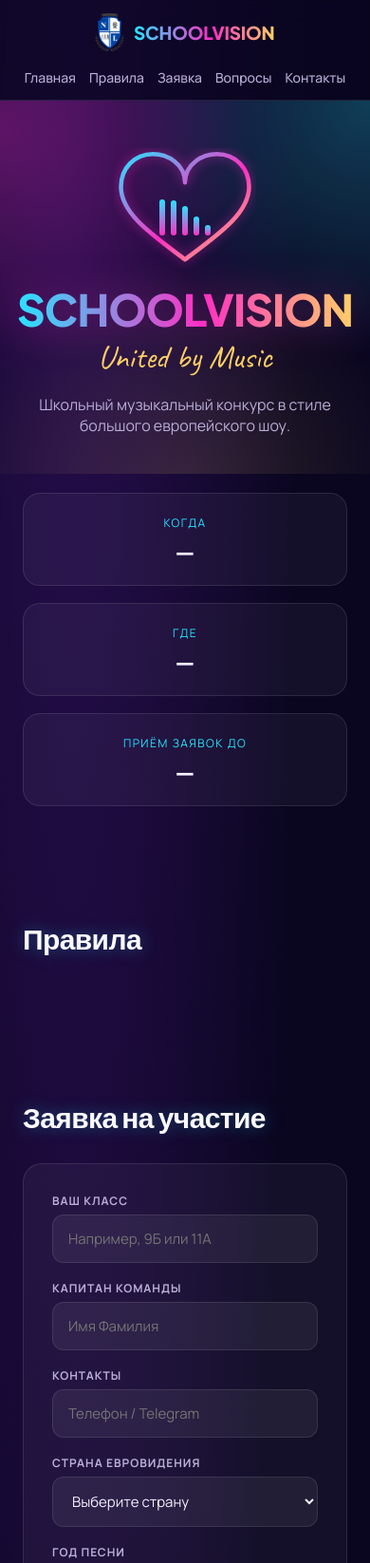
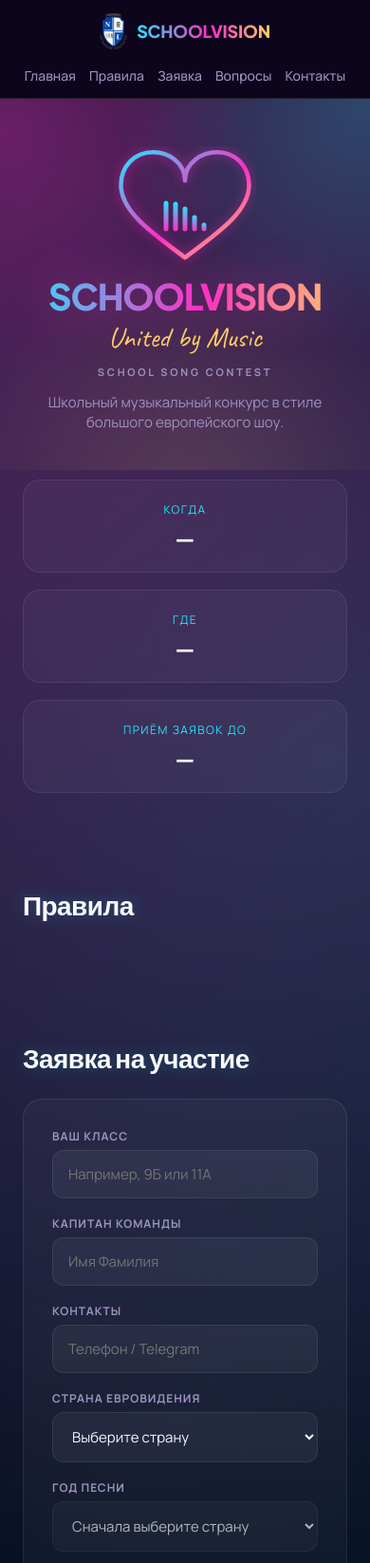
Before and after one commit to alekscripai-lab/html-starter, a website: page schoolvision.html in a window 390 px wide. Shown: the top 1646 px of the page at 95% size. Drawn offline with Linux system fonts and the light colour scheme; no server answers.

```diff
--- a/schoolvision.html
+++ b/schoolvision.html
@@ -11,19 +11,23 @@
   * { box-sizing: border-box; margin: 0; padding: 0; }
 
   :root {
-    --bg-deep: #0a0620;
-    --bg-deep2: #140b30;
-    --bg-panel: rgba(255,255,255,0.045);
-    --border-glow: rgba(255,255,255,0.10);
+    --bg-deep: #050214;
+    --bg-deep2: #09041d;
+    --bg-panel: rgba(255,255,255,0.035);
+    --border-glow: rgba(255,255,255,0.08);
     --neon-magenta: #ff2ec4;
     --neon-cyan: #26e5ff;
     --neon-gold: #ffd166;
-    --text-light: #f4f0ff;
-    --text-dim: #b9aed6;
+    --text-light: #f8f6fc;
+    --text-dim: #9d92be;
   }
 
   html, body {
-    background: radial-gradient(ellipse at 20% -10%, #2a0e52 0%, var(--bg-deep) 55%), var(--bg-deep);
+    background-color: var(--bg-deep);
+    background-image:
+      radial-gradient(circle at 10% 10%, rgba(255, 46, 196, 0.25) 0%, transparent 35%),
+      radial-gradient(circle at 90% 20%, rgba(38, 229, 255, 0.2) 0%, transparent 40%),
+      radial-gradient(circle at 50% 100%, rgba(139, 92, 246, 0.15) 0%, transparent 50%);
     color: var(--text-light);
     font-family: 'Manrope', sans-serif;
     min-height: 100%;
@@ -53,7 +57,7 @@
     align-items: center;
     justify-content: space-between;
     padding: 16px 32px;
-    background: rgba(10, 6, 32, 0.72);
+    background: rgba(5, 2, 20, 0.82);
     backdrop-filter: blur(14px);
     border-bottom: 1px solid var(--border-glow);
     flex-wrap: wrap;
@@ -64,11 +68,10 @@
     display: flex;
     align-items: center;
     gap: 10px;
-    font-size: 20px;
   }
 
   .logo-mark img {
-    max-height: 40px;
+    max-height: 38px;
     width: auto;
     object-fit: contain;
     display: block;
@@ -78,7 +81,7 @@
     font-family: 'Plus Jakarta Sans', sans-serif;
     font-weight: 800;
     letter-spacing: -0.01em;
-    font-size: 19px;
+    font-size: 18px;
     background: linear-gradient(90deg, var(--neon-cyan) 0%, var(--neon-magenta) 55%, var(--neon-gold) 100%);
     -webkit-background-clip: text;
     background-clip: text;
@@ -149,7 +152,7 @@
   /* ---------- HERO ---------- */
   .hero {
     position: relative;
-    padding: 90px 24px 60px;
+    padding: 80px 24px 50px;
     text-align: center;
     overflow: hidden;
   }
@@ -159,9 +162,9 @@
     position: absolute;
     inset: -20%;
     background:
-      radial-gradient(circle at 15% 20%, rgba(255,46,196,0.28), transparent 40%),
-      radial-gradient(circle at 85% 15%, rgba(38,229,255,0.25), transparent 40%),
-      radial-gradient(circle at 50% 90%, rgba(255,209,102,0.14), transparent 45%);
+      radial-gradient(circle at 15% 20%, rgba(255,46,196,0.25), transparent 40%),
+      radial-gradient(circle at 85% 15%, rgba(38,229,255,0.22), transparent 40%),
+      radial-gradient(circle at 50% 90%, rgba(255,209,102,0.12), transparent 45%);
     pointer-events: none;
     z-index: 0;
   }
@@ -172,7 +175,7 @@
     position: relative;
     width: 150px;
     height: 128px;
-    margin: 0 auto 20px;
+    margin: 0 auto 10px;
   }
 
   .hero-svg { width: 100%; height: 100%; display: block; }
@@ -182,31 +185,41 @@
     left: 50%;
     top: 56%;
     transform: translate(-50%, -50%);
-    margin-top: 0;
-  }
-
+  }
+
+  /* Новый стильный заголовок SCHOOLVISION */
   .hero-title {
-    font-size: clamp(46px, 9vw, 92px);
-    line-height: 0.95;
+    font-size: clamp(38px, 8vw, 78px);
+    line-height: 1.05;
     background: linear-gradient(90deg, var(--neon-cyan) 0%, var(--neon-magenta) 55%, var(--neon-gold) 100%);
     -webkit-background-clip: text;
     background-clip: text;
     color: transparent;
-    filter: drop-shadow(0 0 22px rgba(255,46,196,0.35));
+    filter: drop-shadow(0 0 25px rgba(255,46,196,0.35));
+    letter-spacing: -0.03em;
   }
 
   .hero-slogan {
     font-family: 'Caveat', cursive;
-    font-size: 34px;
+    font-size: 30px;
     color: var(--neon-gold);
-    margin-top: 6px;
+    margin-top: 4px;
+  }
+
+  .school-contest-label {
+    font-size: 11px;
+    text-transform: uppercase;
+    letter-spacing: 0.25em;
+    color: var(--text-dim);
+    margin-top: 10px;
+    font-weight: 700;
   }
 
   .hero-sub {
-    margin-top: 18px;
+    margin-top: 14px;
     color: var(--text-dim);
-    font-size: 16px;
-    max-width: 560px;
+    font-size: 15px;
+    max-width: 520px;
     margin-left: auto;
     margin-right: auto;
   }
@@ -241,21 +254,17 @@
   }
 
   .hero-action-box {
-    margin-top: 28px;
+    margin-top: 25px;
     display: none;
     padding: 0 16px;
   }
 
   .hero-action-box .btn-hero-vote {
     padding: 14px 32px;
-    font-size: 16px;
+    font-size: 15px;
     text-transform: uppercase;
     letter-spacing: 0.05em;
     border-radius: 999px;
-    max-width: 100%;
-    width: auto;
-    white-space: normal;
-    line-height: 1.3;
   }
 
   .test-indicator-badge {
@@ -271,7 +280,6 @@
     margin: 15px auto 0;
     text-transform: uppercase;
     letter-spacing: 0.05em;
-    box-shadow: 0 0 15px rgba(255,209,102,0.1);
   }
 
   /* equalizer */
@@ -279,12 +287,11 @@
     display: flex;
     align-items: flex-end;
     justify-content: center;
-    gap: 6px;
-    height: 40px;
-    margin-top: 26px;
+    gap: 5px;
+    height: 35px;
   }
   .equalizer .bar {
-    width: 6px;
+    width: 5px;
     border-radius: 4px;
     background: linear-gradient(180deg, var(--neon-cyan), var(--neon-magenta));
     animation: bounce 1.1s ease-in-out infinite;
@@ -294,19 +301,17 @@
   .equalizer .bar:nth-child(3) { animation-delay: .24s; }
   .equalizer .bar:nth-child(4) { animation-delay: .36s; }
   .equalizer .bar:nth-child(5) { animation-delay: .48s; }
-  .equalizer .bar:nth-child(6) { animation-delay: .6s; }
-  .equalizer .bar:nth-child(7) { animation-delay: .72s; }
 
   @keyframes bounce {
-    0%, 100% { height: 8px; }
-    50% { height: 38px; }
+    0%, 100% { height: 6px; }
+    50% { height: 32px; }
   }
 
   /* ---------- INFO PLATES ---------- */
   .info-grid {
     max-width: 1000px;
     margin: 0 auto;
-    padding: 20px 24px 60px;
+    padding: 10px 24px 50px;
     display: grid;
     grid-template-columns: repeat(auto-fit, minmax(220px, 1fr));
     gap: 18px;
@@ -331,7 +336,7 @@
     font-size: 21px;
   }
 
-  /* ---------- SECTIONS В ДВА СТОЛБЦА ---------- */
+  /* ---------- SECTIONS ---------- */
   .apply-layout {
     display: grid;
     grid-template-columns: 1.2fr 1fr;
@@ -346,13 +351,13 @@
   section {
     max-width: 1100px;
     margin: 0 auto;
-    padding: 60px 24px;
+    padding: 50px 24px;
   }
   .section-title {
-    font-size: clamp(30px, 5vw, 46px);
-    margin-bottom: 30px;
+    font-size: clamp(28px, 4vw, 40px);
+    margin-bottom: 25px;
     color: #fdfaff;
-    text-shadow: 0 0 18px rgba(38,229,255,0.35);
+    text-shadow: 0 0 18px rgba(38,229,255,0.3);
   }
 
   /* accordion */
@@ -411,7 +416,7 @@
   }
   input, select, textarea {
     width: 100%;
-    background: rgba(255,255,255,0.06);
+    background: rgba(255,255,255,0.05);
     border: 1px solid var(--border-glow);
     border-radius: 12px;
     padding: 14px 16px;
@@ -467,7 +472,6 @@
     padding-right: 4px;
   }
   .busy-monitor-list::-webkit-scrollbar { width: 5px; }
-  .busy-monitor-list::-webkit-scrollbar-track { background: rgba(255,255,255,0.01); }
   .busy-monitor-list::-webkit-scrollbar-thumb { background: rgba(255,255,255,0.1); border-radius: 4px; }
 
   .busy-monitor-item {
@@ -493,9 +497,8 @@
 
   .status-check-result { margin-top: 16px; display: flex; flex-direction: column; gap: 8px; }
   .danger-btn { background: linear-gradient(90deg, #ff4747, #a80000); border: none; color: #fff; }
-  .danger-btn:hover { box-shadow: 0 0 16px rgba(255,71,71,0.4); }
-
-  /* footer */
+
+  /* ---------- FOOTER ---------- */
   footer {
     padding: 50px 24px 80px;
     text-align: center;
@@ -513,8 +516,8 @@
     display: none;
     position: fixed;
     inset: 0;
-    background: rgba(6,3,18,0.78);
-    backdrop-filter: blur(6px);
+    background: rgba(5,2,20,0.85);
+    backdrop-filter: blur(8px);
     z-index: 1000;
     align-items: center;
     justify-content: center;
@@ -598,6 +601,7 @@
 </head>
 <body>
 
+<!-- HEADER -->
 <header class="nav">
   <div class="logo-mark">
     <img src="logo.png" alt="Logo">
@@ -624,16 +628,18 @@
           </linearGradient>
         </defs>
         <path d="M100 48 C100 22, 76 8, 55 8 C29 8, 10 28, 10 54 C10 92, 55 122, 100 156 C145 122, 190 92, 190 54 C190 28, 171 8, 145 8 C124 8, 100 22, 100 48 Z"
-              fill="none" stroke="url(#heartGradient)" stroke-width="6" stroke-linecap="round" stroke-linejoin="round"
-              filter="drop-shadow(0 0 8px rgba(255,46,196,0.5))"/>
+            fill="none" stroke="url(#heartGradient)" stroke-width="6" stroke-linecap="round" stroke-linejoin="round"
+            filter="drop-shadow(0 0 8px rgba(255,46,196,0.5))"/>
       </svg>
       <div class="equalizer heart-equalizer">
         <div class="bar"></div><div class="bar"></div><div class="bar"></div>
         <div class="bar"></div><div class="bar"></div>
       </div>
     </div>
+
     <h1 class="hero-title display">SCHOOLVISION</h1>
     <div class="hero-slogan script-font">United by Music</div>
+    <div class="school-contest-label">SCHOOL SONG CONTEST</div>
     <p class="hero-sub" id="heroSubtitle">Школьный музыкальный конкурс в стиле большого европейского шоу.</p>
 
     <!-- Таймер обратного отсчета -->
@@ -686,7 +692,6 @@
   <h2 class="section-title display">Заявка на участие</h2>
 
   <div class="apply-layout">
-
     <div>
       <div class="form-card" style="margin-bottom: 20px;">
         <form id="applicationForm">
@@ -737,7 +742,6 @@
         <li style="color:var(--text-dim); font-style:italic; font-size:13px; text-align:center; padding:20px 0;">Загрузка базы данных...</li>
       </ul>
     </div>
-
   </div>
 
   <div class="form-card" style="margin-top: 30px;">
@@ -754,7 +758,7 @@
 
   <div class="form-card">
     <h3 style="margin-bottom:14px;font-family:'Plus Jakarta Sans',sans-serif;font-weight:800;">Проверить статус своей заявки</h3>
-    <div class="form-grid">
+    <div class="form-grid" style="display:grid; grid-template-columns:1fr; gap:10px;">
       <div>
         <label>Ваш класс</label>
         <input type="text" id="statusCheckClass" placeholder="Например, 9Б">
@@ -769,7 +773,7 @@
   <h2 class="section-title display">Вопросы оргкомитету</h2>
   <div class="form-card">
     <form id="questionForm">
-      <div class="form-grid">
+      <div style="display:grid; grid-template-columns:1fr 1fr; gap:15px; margin-bottom:15px;">
         <div>
           <label>Имя</label>
           <input type="text" id="qName" required>
@@ -841,10 +845,9 @@
           <input type="checkbox" id="adminSystemModeCheckbox">
           <label style="margin: 0; font-weight: 700; color: #fff; cursor: pointer;">Включить ТЕСТОВЫЙ режим (Данные заявок изолируются)</label>
         </div>
-        <p class="small-note" style="color: var(--text-dim); margin-top: 4px;">При включении все заявки с сайта будут записываться в отдельный тестовый список, не смешиваясь с реальным концертом.</p>
       </div>
 
-      <div class="form-grid">
+      <div style="display:grid; grid-template-columns:1fr 1fr; gap:15px; margin-bottom:15px;">
         <div><label>Дата</label><input type="text" id="adminDate" placeholder="Например, 25 апреля 2026"></div>
         <div><label>Точное время и дата (для таймера)</label><input type="datetime-local" id="adminEventTimestamp"></div>
         <div><label>Место</label><input type="text" id="adminPlace" placeholder="Например, Актовый зал"></div>
@@ -864,8 +867,7 @@
         <label style="margin:0;">Голосование открыто</label>
       </div>
 
-      <!-- Кнопка экспорта итогов -->
-      <button class="btn" id="exportResultsBtn" style="margin-bottom: 20px; background: linear-gradient(90deg, #26e5ff, #1c5cff); width: 100%;">📥 Экспортировать сводный протокол (.txt)</button>
+      <button class="btn" id="exportResultsBtn" style="margin-bottom: 20px; background: linear-gradient(90deg, var(--neon-cyan), #1c5cff); width: 100%;">📥 Экспортировать сводный протокол (.txt)</button>
 
       <h4 style="margin-bottom:10px;">Пункты правил</h4>
       <div id="adminRulesList"></div>
@@ -961,7 +963,7 @@
 
   var DEFAULT_RULES_OBJ = [
     { title: "Выбор страны и года песни", description: "При подаче заявки обязательно выберите страну-участницу Евровидения и год её выступления. Повторяться странам нельзя, поэтому поторопитесь занять любимую!" },
-    { title: "Формат выступления", description: "Информация о длительности треков и сценическом перформансе шоу." },
+    { title: "Формат шоу", description: "Информация о длительности треков и сценическом перформансе шоу." },
     { title: "Состав команды", description: "Количество человек на сцене и корректное распределение ролей." },
     { title: "Критерии жюри", description: "Как будут выставляться баллы оргкомитетом и приглашенными независимыми экспертами." }
   ];
@@ -993,7 +995,7 @@
   fetch("eurovision-db.json")
     .then(function(res) { return res.json(); })
     .then(function(data) { songsDatabase = data; })
-    .catch(function(err) { console.error("Не удалось загрузить локальный файл eurovision-db.json: ", err); });
+    .catch(function(err) { console.error("Не удалось загрузить eurovision-db.json: ", err); });
 
   document.getElementById("appCountry").addEventListener("change", function() {
     var countryName = this.value;
@@ -1004,8 +1006,6 @@
 
     document.getElementById("appSong").value = "";
     document.getElementById("appArtist").value = "";
-    document.getElementById("appSong").placeholder = "Выберите год для автозаполнения";
-    document.getElementById("appArtist").placeholder = "Выберите год для автозаполнения";
 
     if (songsDatabase[countryName]) {
       var years = Object.keys(songsDatabase[countryName]).sort(function(a, b) { return b - a; });
@@ -1041,8 +1041,6 @@
     } else {
       songInput.value = "";
       artistInput.value = "";
-      songInput.placeholder = "Комбинация не найдена в JSON. Введите вручную...";
-      artistInput.placeholder = "Введите исполнителя...";
       songInput.readOnly = false;
       artistInput.readOnly = false;
     }
@@ -1180,7 +1178,6 @@
       tableHtml = '<tr><td colspan="7" style="color:var(--text-dim); text-align: center;">Заявок пока нет</td></tr>';
       monitorHtml = '<li style="color:var(--text-dim); font-style:italic; font-size:13px; text-align:center; padding:20px 0;">Все страны пока свободны!</li>';
     } else {
-      // Сортируем для таблицы по номеру жеребьевки (если она была)
       var sortedApps = applicationsData.slice().sort(function(a, b) {
         var ordA = a.stageOrder !== undefined ? a.stageOrder : 999;
         var ordB = b.stageOrder !== undefined ? b.stageOrder : 999;
@@ -1190,8 +1187,14 @@
       for (var i = 0; i < sortedApps.length; i++) {
         var a = sortedApps[i];
         var flag = getCountryFlag(a.country);
-        var audioUrl = countrySongsMap[a.country] || "";
-        var playBtnHtml = audioUrl ? '<button class="btn btn-small" onclick="playPreview(\'' + audioUrl + '\')">▶ Слушать</button>' : '<span style="color:var(--text-dim);font-size:11px;">Нет трека</span>';
+
+        var songObj = countrySongsMap[a.country];
+        var audioUrl = "";
+        if (songObj) {
+          audioUrl = typeof songObj === 'string' ? songObj : (songObj.url || "");
+        }
+
+        var playBtnHtml = audioUrl ? '<button class="btn btn-small" onclick="playPreview(\'' + escapeHtml(audioUrl) + '\')">▶ Слушать</button>' : '<span style="color:var(--text-dim);font-size:11px;">Нет трека</span>';
         var orderBadge = a.stageOrder ? '<b>№' + a.stageOrder + '</b>' : '—';
 
         tableHtml += '<tr>' +
@@ -1337,6 +1340,7 @@
         "Трек: " + artist + " — «" + song + "»";
 
       sendTelegramMessage(msg);
+      alert("Заявка успешно отправлена на модерацию!");
     }).catch(function (err) { console.error(err); });
   });
 
@@ -1380,6 +1384,7 @@
 
     questionsDocRef.set({ items: updatedItems }, { merge: true }).then(function () {
       document.getElementById("questionForm").reset();
+      alert("Вопрос успешно отправлен!");
       var msg = "❓ Новый вопрос оргкомитету\nИмя: " + name + "\nТелефон: " + phone + "\nВопрос: " + text;
       sendTelegramMessage(msg);
     }).catch(function (err) { console.error(err); });
@@ -1505,7 +1510,6 @@
     }).catch(function (err) { console.error(err); });
   });
 
-  // Логика проведения жеребьевки
   document.getElementById("randomizeOrderBtn").addEventListener("click", function() {
     var activePath = contentData.systemMode === "test" ? "applications:test_list" : "applications:list";
     var approvedApps = applicationsData.filter(function(a) { return a.status === "approved"; });
@@ -1543,7 +1547,6 @@
     }).catch(function(err) { console.error(err); });
   });
 
-  // Логика экспорта результатов в текстовый файл
   document.getElementById("exportResultsBtn").addEventListener("click", function() {
     var reportText = "=== ОФИЦИАЛЬНЫЙ ПРОТОКОЛ SCHOOLVISION ===\n\n";
     if (applicationsData.length === 0) {
```
